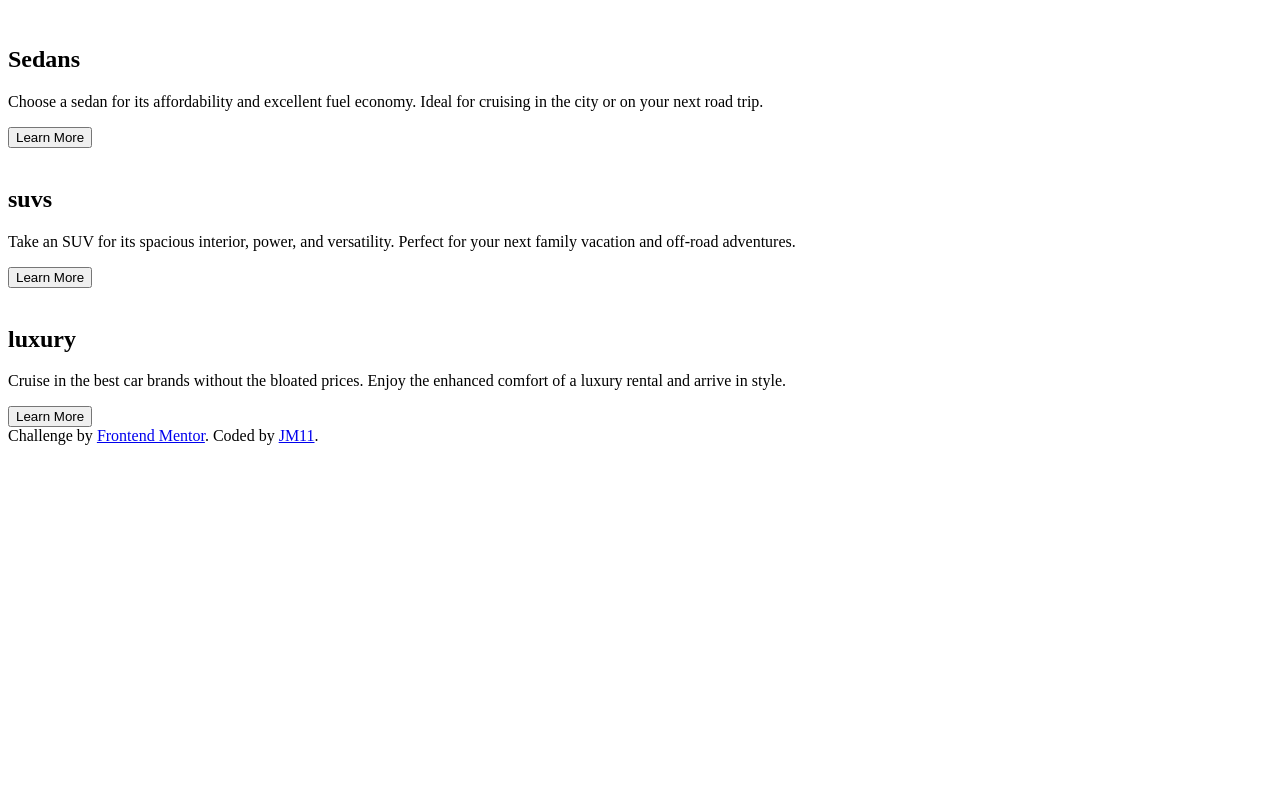
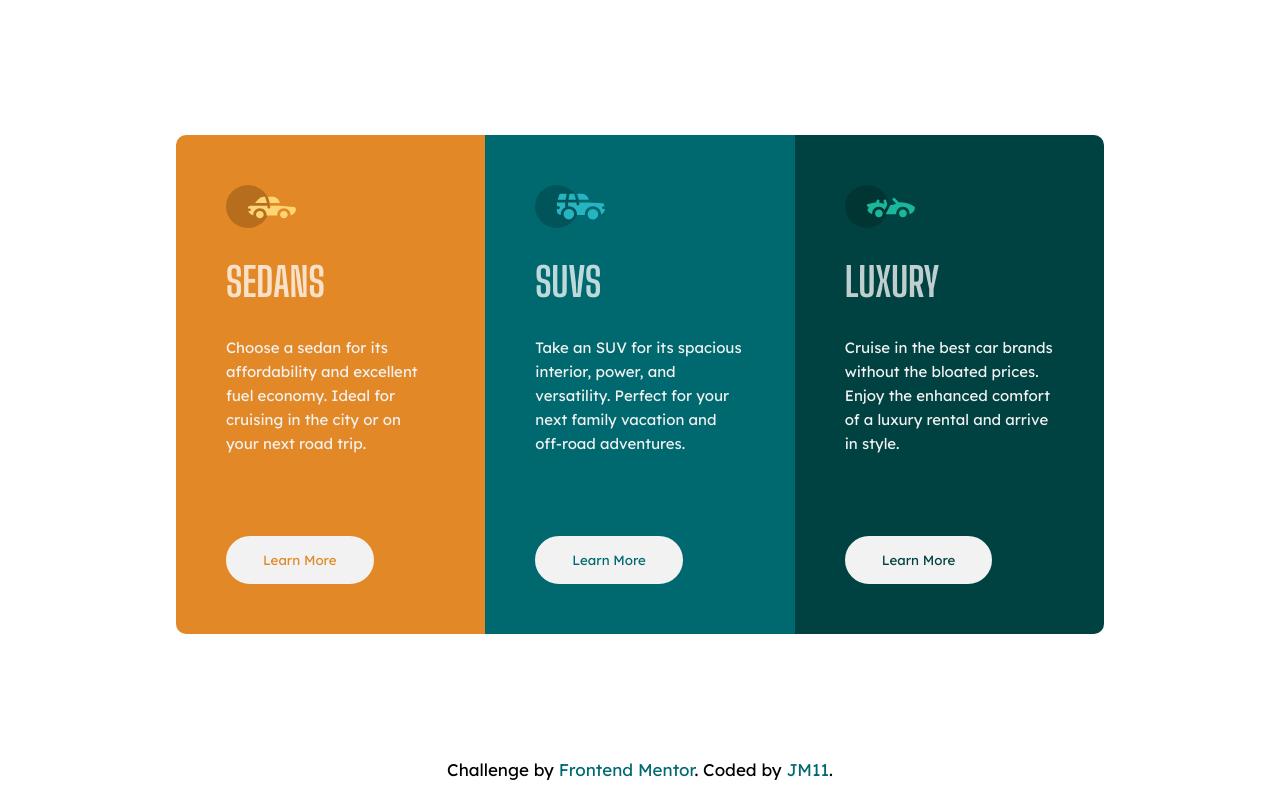
Before and after one commit to JMcode11/3-column-card-component-flexbox, a plain HTML site: page index.html in a window 1280 px wide. Drawn offline with Linux system fonts and the light colour scheme; the site is published under a folder, as on GitHub Pages, so addresses that start at the root find nothing.

Commit message:
Update index.html

```diff
--- a/index.html
+++ b/index.html
@@ -18,7 +18,7 @@
       sizes="32x32"
       href="./images/favicon-32x32.png"
     />
-    <link rel="stylesheet" href="/style.css" />
+    <link rel="stylesheet" href="style.css" />
 
     <title>Frontend Mentor | 3-column preview card component</title>
   </head>
@@ -26,7 +26,7 @@
     <main class="container">
       <div class="flexbox">
         <section class="card card-sedan">
-          <img src="/images/icon-sedans.svg" alt="" />
+          <img src="images/icon-sedans.svg" alt="" />
           <h2>Sedans</h2>
           <p>
             Choose a sedan for its affordability and excellent fuel economy.
@@ -35,7 +35,7 @@
           <button class="btn btn-sed">Learn More</button>
         </section>
         <section class="card card-suv">
-          <img src="/images/icon-suvs.svg" alt="" />
+          <img src="images/icon-suvs.svg" alt="" />
           <h2>suvs</h2>
           <p>
             Take an SUV for its spacious interior, power, and versatility.
@@ -44,7 +44,7 @@
           <button class="btn btn-suv">Learn More</button>
         </section>
         <section class="card card-luxury">
-          <img src="/images/icon-luxury.svg" alt="" />
+          <img src="images/icon-luxury.svg" alt="" />
           <h2>luxury</h2>
           <p>
             Cruise in the best car brands without the bloated prices. Enjoy the
```
